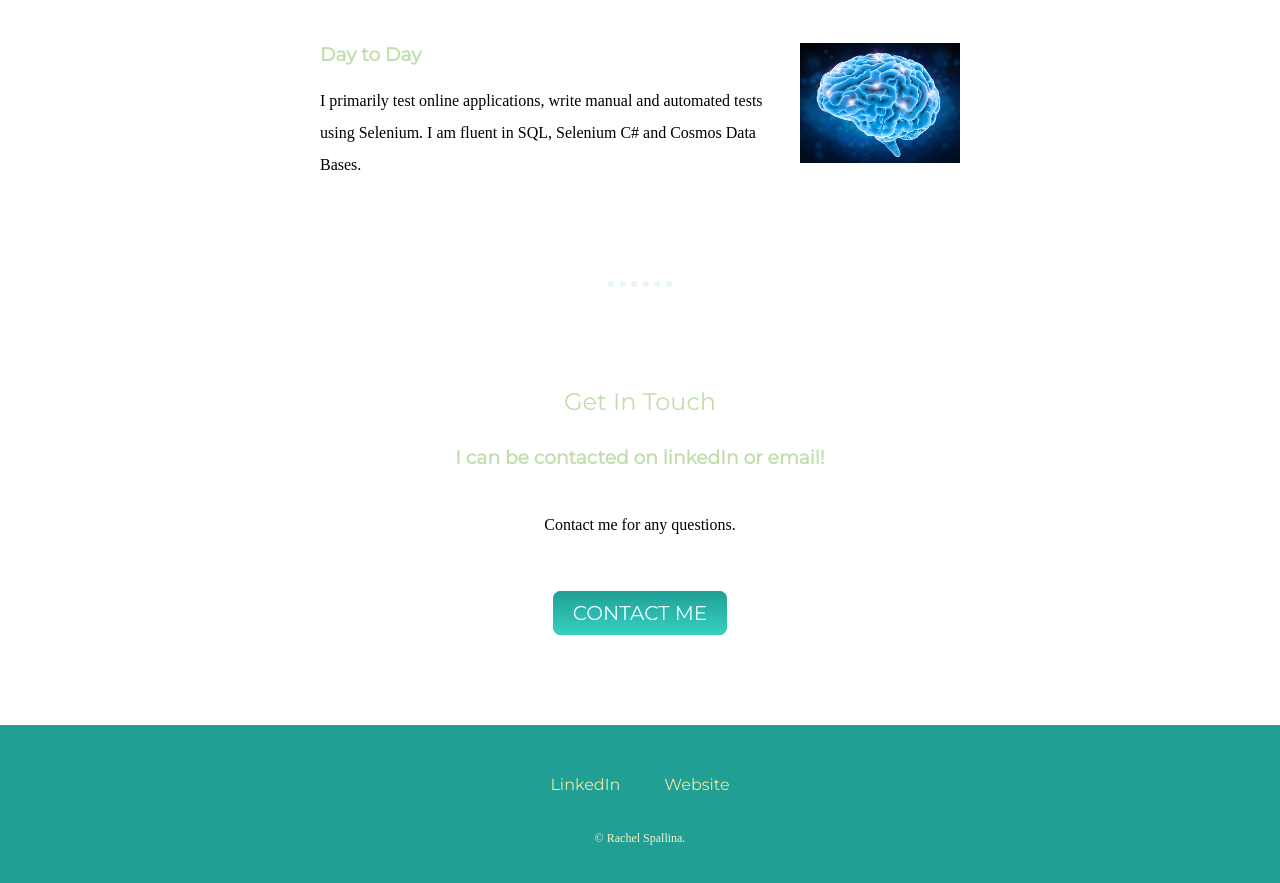
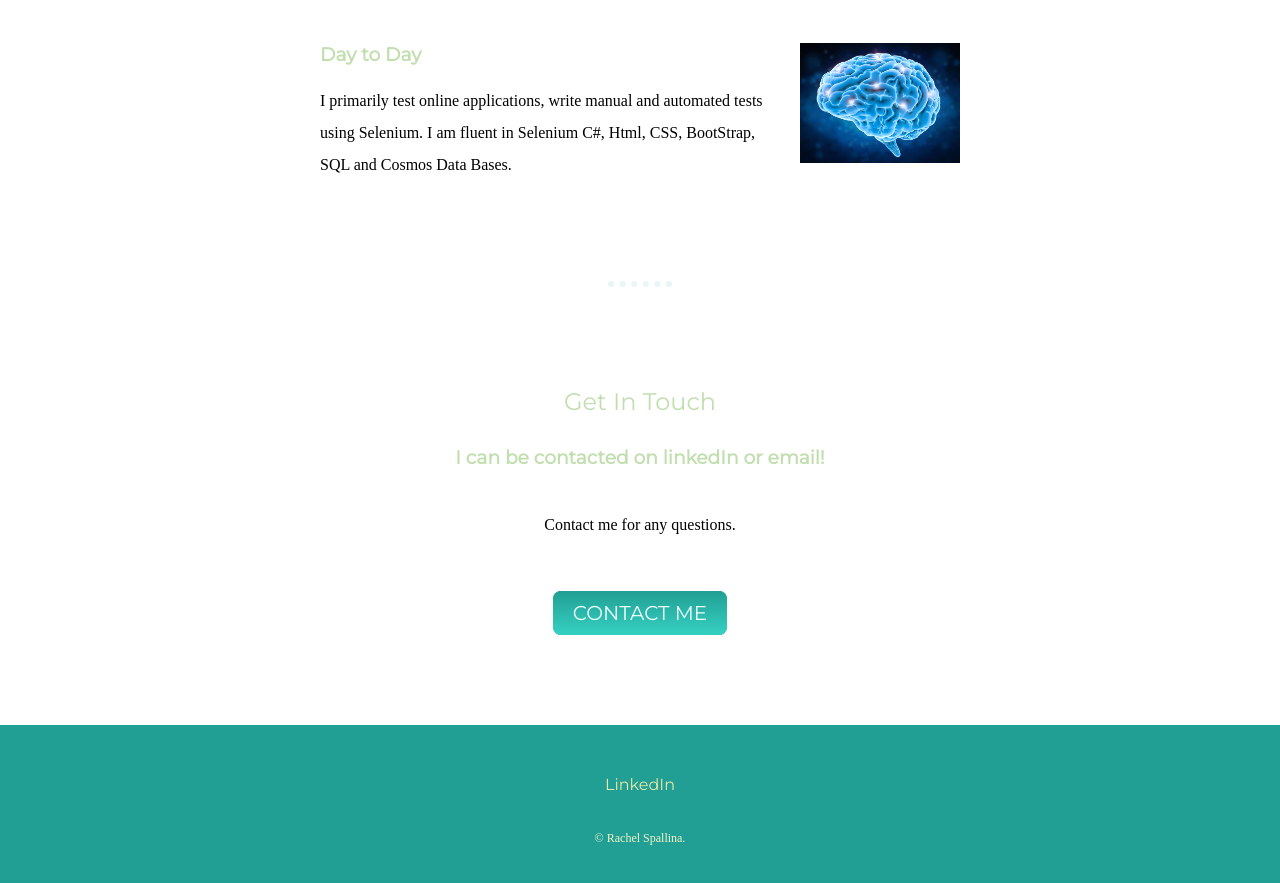
Before and after one commit to RachelSpallina/RachelSite, a plain HTML site: page index.html in a window 1280 px wide. Shown: the part 1588-2471 px from the top of the page. Drawn offline with Linux system fonts and the light colour scheme.

Commit message:
Update index.html

```diff
--- a/index.html
+++ b/index.html
@@ -39,7 +39,7 @@
       <div class="skill-row">
         <img class="skills-image2" src="images/brain.jpeg" alt="brain-picture">
         <h3>Day to Day</h3>
-        <p>I primarily test online applications, write manual and automated tests using Selenium. I am fluent in SQL, Selenium C# and Cosmos Data Bases.</p>
+        <p>I primarily test online applications, write manual and automated tests using Selenium. I am fluent in Selenium C#, Html, CSS, BootStrap, SQL and Cosmos Data Bases.</p>
       </div>
     </div>
     <hr>
@@ -54,7 +54,6 @@
 
   <div class="bottom-container">
     <a class="footer-link" href="https://www.linkedin.com/in/rachel-spallina-6b221822/">LinkedIn</a>
-    <a class="footer-link" href="https://www.appbrewery.co/">Website</a>
     <p class="copyright">© Rachel Spallina.</p>
   </div>
 
```
